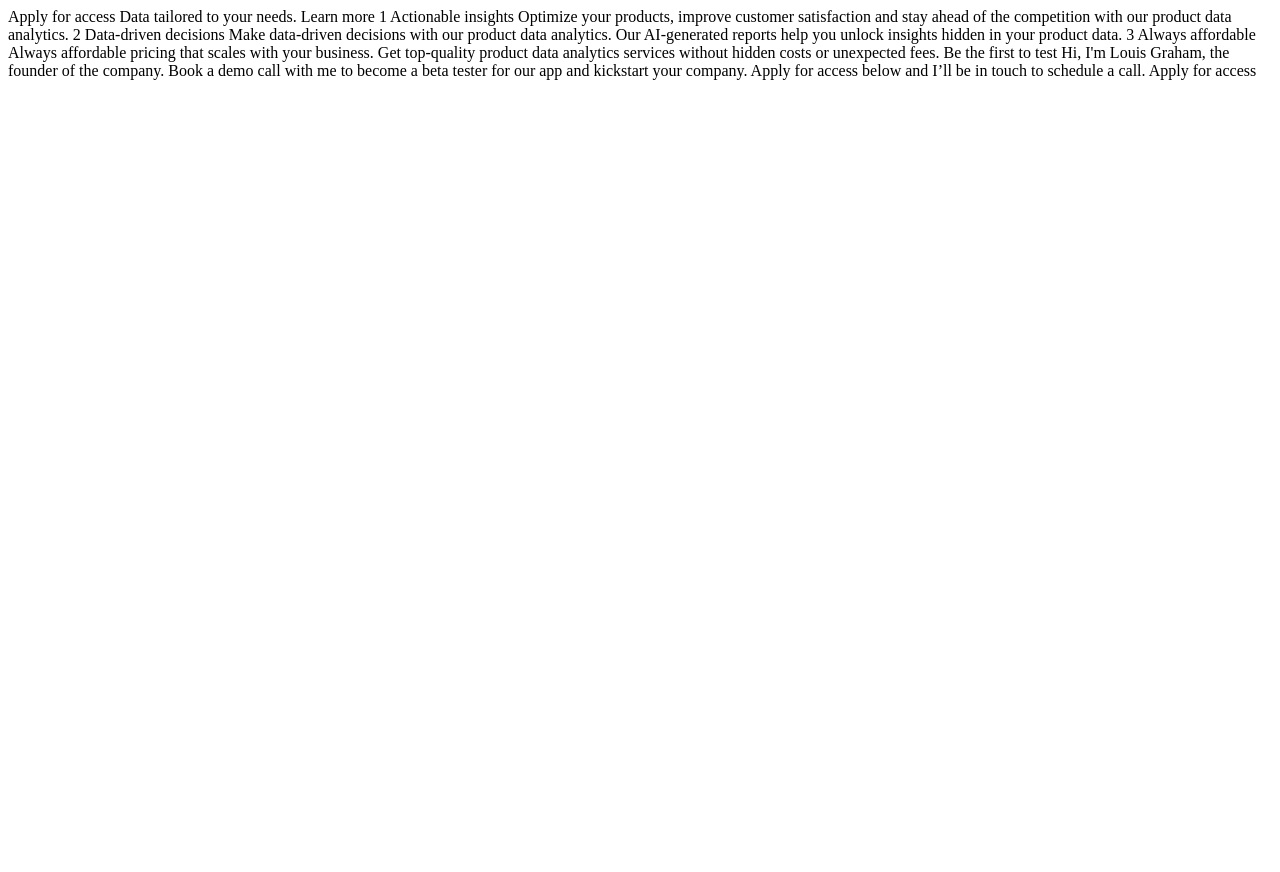
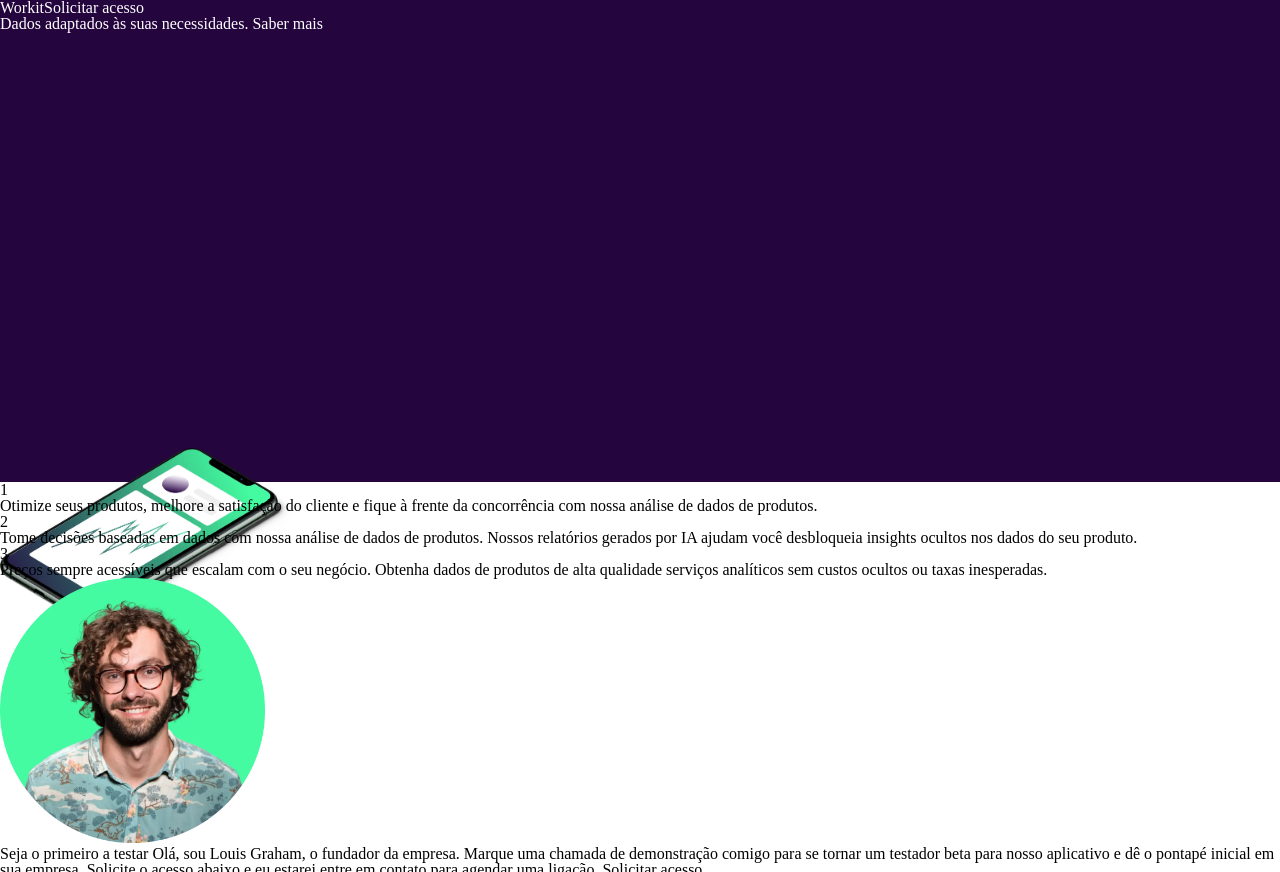
Before and after one commit to cacovidigal/L7, a plain HTML site: page workit-landing-page/starter-code/index.html in a window 1280 px wide. Shown: the top 872 px of the page. Before the commit the page ends 800 px from the top, so only its background shows below. Drawn offline with Linux system fonts and the light colour scheme.

Commit message:
html css resetcss

```diff
--- a/workit-landing-page/starter-code/index.html
+++ b/workit-landing-page/starter-code/index.html
@@ -3,13 +3,95 @@
 <head>
   <meta charset="UTF-8">
   <meta name="viewport" content="width=device-width, initial-scale=1.0">
-
+  <link rel="stylesheet" href="reset.css">
   <link rel="icon" type="image/png" sizes="32x32" href="./assets/images/favicon-32x32.png">
-
+  <link rel="stylesheet" href="style.css">
   <title>Frontend Mentor | Workit landing page</title>
+  <link rel="preconnect" href="https://fonts.googleapis.com">
+  <link rel="preconnect" href="https://fonts.gstatic.com" crossorigin>
+  <link href="https://fonts.googleapis.com/css2?family=Manrope&display=swap" rel="stylesheet">
 </head>
 <body>
 
+  <main>
+
+    <section class="topo_da_pagina">
+
+      <div class="inicio_pagina">
+        <h1>Workit</h1>
+        <a>Solicitar acesso</a>
+      </div>
+
+      <div>
+        Dados adaptados às suas necessidades.
+
+        <a>Saber mais</a>
+
+      </div>
+      <img class="imagem_celular" src="./assets/images/image-hero.webp" alt="imagem_celular">
+
+
+    </section>
+
+    <section class="meio_da_pagina">
+
+      <div>
+       <P>1</P>
+
+        <!--Insights acionáveis-->
+
+        <p>Otimize seus produtos, melhore a satisfação do cliente e fique à frente da concorrência
+          com nossa análise de dados de produtos.</p>
+      </div>
+
+      <div>
+        <p>2</p>
+
+        <!--Decisões baseadas em dados-->
+
+        <p>Tome decisões baseadas em dados com nossa análise de dados de produtos. Nossos relatórios gerados por IA ajudam
+          você desbloqueia insights ocultos nos dados do seu produto.</p>
+
+      </div>
+
+      <div>
+        <p>3</p>
+
+        <!--sempre acessível-->
+
+       <p>Preços sempre acessíveis que escalam com o seu negócio. Obtenha dados de produtos de alta qualidade
+        serviços analíticos sem custos ocultos ou taxas inesperadas.</p>
+      </div>
+
+
+    </section>
+
+    <section class="fim_da_pagina">
+
+      <div>
+        <img class="imagem_fundador" src="./assets/images/image-founder.webp" alt="imagem_fundador">
+      </div>
+      Seja o primeiro a testar
+
+      Olá, sou Louis Graham, o fundador da empresa. Marque uma chamada de demonstração comigo para se tornar um
+      testador beta para nosso aplicativo e dê o pontapé inicial em sua empresa. Solicite o acesso abaixo e eu estarei
+      entre em contato para agendar uma ligação.
+
+      Solicitar acesso
+
+    </section>
+
+
+  </main>
+
+  <footer>
+    <!-- Colocar o logo das redes sociais-->
+    <img src="./assets/images/icon-facebook.svg" alt="icon-facebook">
+    <img src="./assets/images/icon-instagram.svg" alt="icon-instagram">
+    <img src="./assets/images/icon-twitter.svg" alt="icon-twitter">
+  </footer>
+
+  <!--
   Apply for access
 
   Data tailored to your needs.
@@ -45,5 +127,8 @@
 
   Apply for access
 
+  -->
+
+
 </body>
 </html>
--- /dev/null
+++ b/workit-landing-page/starter-code/reset.css
@@ -0,0 +1,48 @@
+/* http://meyerweb.com/eric/tools/css/reset/
+   v2.0 | 20110126
+   License: none (public domain)
+*/
+
+html, body, div, span, applet, object, iframe,
+h1, h2, h3, h4, h5, h6, p, blockquote, pre,
+a, abbr, acronym, address, big, cite, code,
+del, dfn, em, img, ins, kbd, q, s, samp,
+small, strike, strong, sub, sup, tt, var,
+b, u, i, center,
+dl, dt, dd, ol, ul, li,
+fieldset, form, label, legend,
+table, caption, tbody, tfoot, thead, tr, th, td,
+article, aside, canvas, details, embed,
+figure, figcaption, footer, header, hgroup,
+menu, nav, output, ruby, section, summary,
+time, mark, audio, video {
+	margin: 0;
+	padding: 0;
+	border: 0;
+	font-size: 100%;
+	font: inherit;
+	vertical-align: baseline;
+}
+/* HTML5 display-role reset for older browsers */
+article, aside, details, figcaption, figure,
+footer, header, hgroup, menu, nav, section {
+	display: block;
+}
+body {
+	line-height: 1;
+}
+ol, ul {
+	list-style: none;
+}
+blockquote, q {
+	quotes: none;
+}
+blockquote:before, blockquote:after,
+q:before, q:after {
+	content: '';
+	content: none;
+}
+table {
+	border-collapse: collapse;
+	border-spacing: 0;
+}
--- /dev/null
+++ b/workit-landing-page/starter-code/style.css
@@ -0,0 +1,36 @@
+.topo_da_pagina{
+
+    background-color:  #24053E;
+    color:  #FFFFFF;
+    width: 100%;
+    height: 30.10rem;
+
+}
+
+.inicio_pagina{
+    display: flex;
+
+
+}
+
+.imagem_celular{
+    margin-top: 26rem;
+    width: 18.64rem;
+    height: 11.13rem;
+    left: 2.25rem;
+    top: 24.31rem;
+
+
+}
+
+.meio_pagina{
+    display: flex;
+    flex-direction: column;
+    align-items: center;
+    font-size: 16px;
+    font-weight: 400;
+    text-align: center;
+}
+.imagem_fundador{
+    width: 16.56rem;
+}
```
